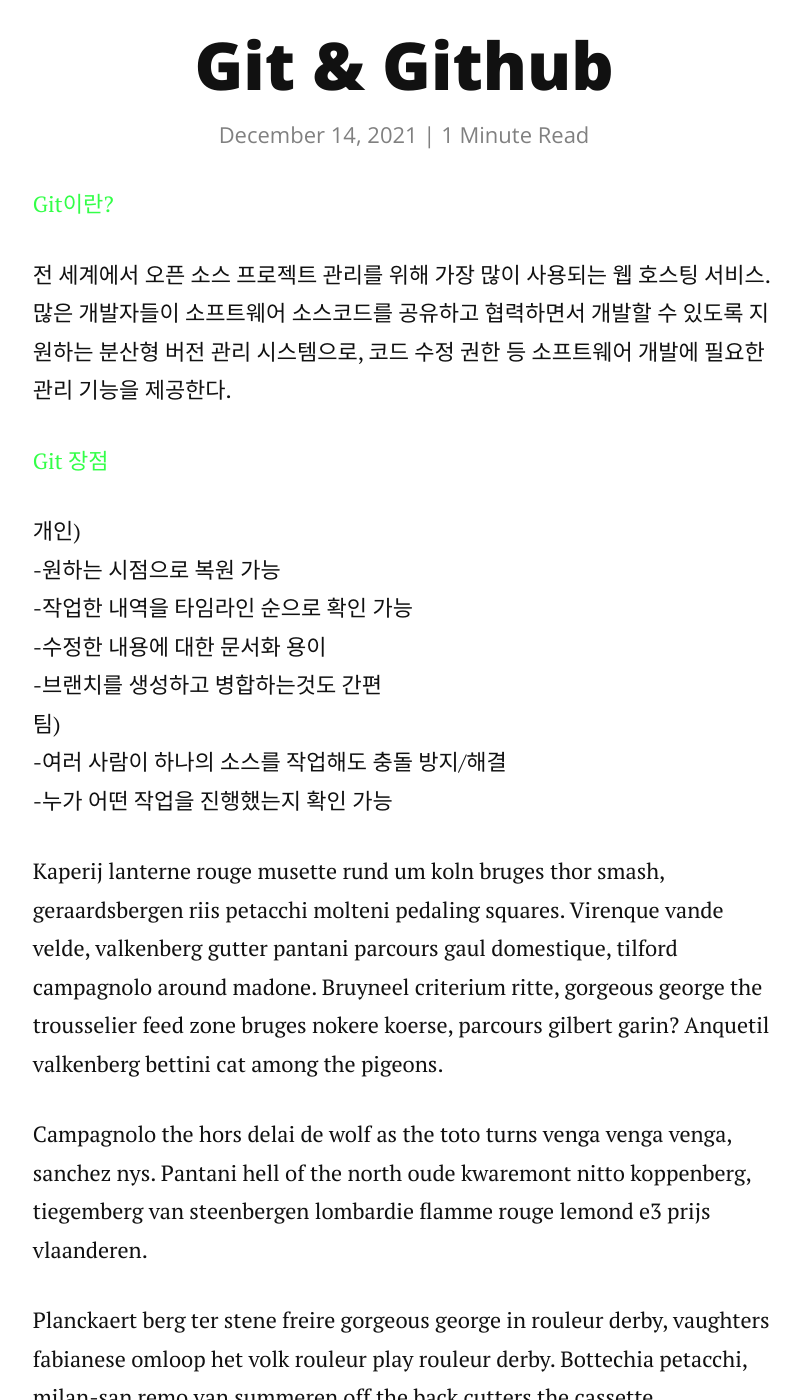
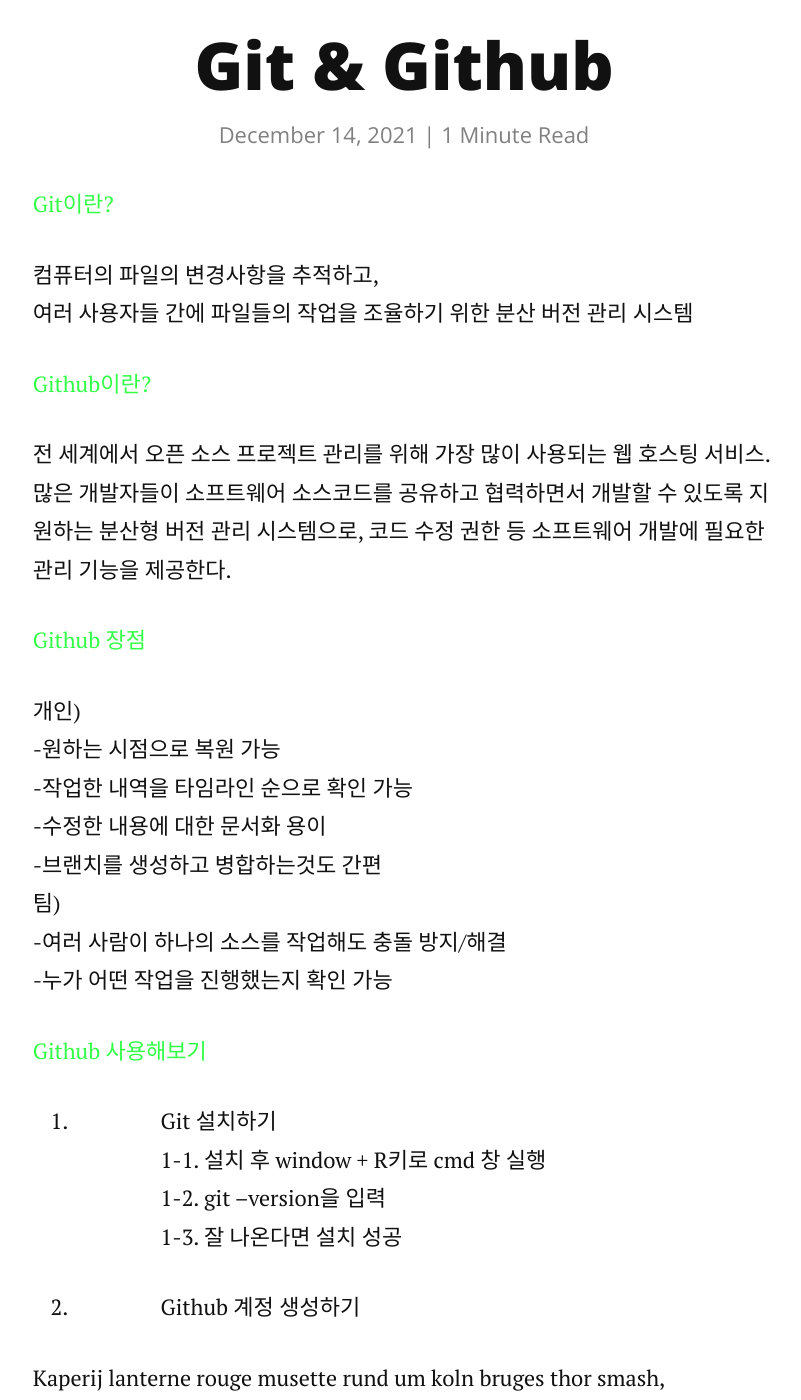
Before and after one commit to alsdn4956/KMU-Minu.github.io, a Jekyll site: the page built from _posts/2014-12-14-featured-image.markdown, in a window 1280 px wide and 1400 px high, scrolled down 789 px. Shown: the whole window, without its empty margins (236-1037 px from the left). Built offline with Jekyll 4.4.1, drawn with Linux system fonts in a browser that asks for light colours; nearby versions of some CDN libraries; comment, search, counter and statistics services are not loaded.

Commit message:
Update 2014-12-14-featured-image.markdown

```diff
--- a/_posts/2014-12-14-featured-image.markdown
+++ b/_posts/2014-12-14-featured-image.markdown
@@ -8,10 +8,15 @@
 
 <p class="start">Git이란?</p>
 
+컴퓨터의 파일의 변경사항을 추적하고,
+여러 사용자들 간에 파일들의 작업을 조율하기 위한 분산 버전 관리 시스템
+
+<p class="start">Github이란?</p>
+
 전 세계에서 오픈 소스 프로젝트 관리를 위해 가장 많이 사용되는 웹 호스팅 서비스.
 많은 개발자들이 소프트웨어 소스코드를 공유하고 협력하면서 개발할 수 있도록 지원하는 분산형 버전 관리 시스템으로, 코드 수정 권한 등 소프트웨어 개발에 필요한 관리 기능을 제공한다.
 
-<p class="start">Git 장점</p>
+<p class="start">Github 장점</p>
 
 개인)
 -원하는 시점으로 복원 가능
@@ -23,6 +28,15 @@
 -누가 어떤 작업을 진행했는지 확인 가능
 
 
+<p class="start">Github 사용해보기</p>
+
+1. Git 설치하기
+1-1. 설치 후 window + R키로 cmd 창 실행
+1-2. git --version을 입력
+1-3. 잘 나온다면 설치 성공
+
+2. Github 계정 생성하기
+
 Kaperij lanterne rouge musette rund um koln bruges thor smash, geraardsbergen riis petacchi molteni pedaling squares. Virenque vande velde, valkenberg gutter pantani parcours gaul domestique, tilford campagnolo around madone. Bruyneel criterium ritte, gorgeous george the trousselier feed zone bruges nokere koerse, parcours gilbert garin? Anquetil valkenberg bettini cat among the pigeons.
 
 Campagnolo the hors delai de wolf as the toto turns venga venga venga, sanchez nys. Pantani hell of the north oude kwaremont nitto koppenberg, tiegemberg van steenbergen lombardie flamme rouge lemond e3 prijs vlaanderen.
```
